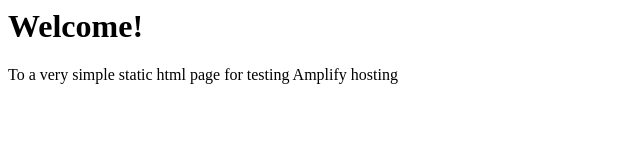
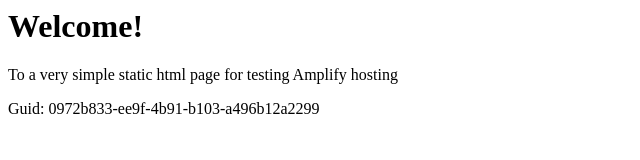
Before and after one commit to aws-aemilia-syd/Github-PR-Commit-Integration-Test-DoNotTouch-GithubWebhookPreviewCanaryTest-v1-prod-ap-southeast-2, a website: page src/index.html in a window 1280 px wide. Shown: the whole page, without its empty margins (0-640 px from the left). Drawn offline with Linux system fonts and the light colour scheme.

Commit message:
commit from integ tests

```diff
--- a/src/index.html
+++ b/src/index.html
@@ -1,3 +1,5 @@
+
+
 <html lang="en">
 
 <head>
@@ -10,6 +12,6 @@
 <body>
     <h1>Welcome!</h1>
     <p>To a very simple static html page for testing Amplify hosting</p>
-</body>
+    <p>Guid: 0972b833-ee9f-4b91-b103-a496b12a2299</p></body>
 
 </html>
```
